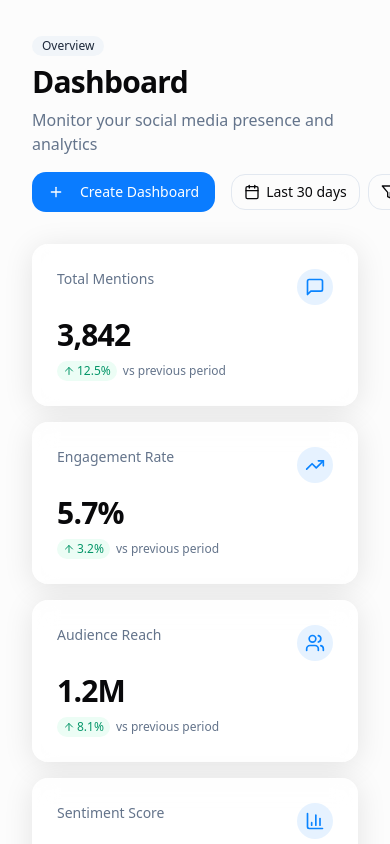
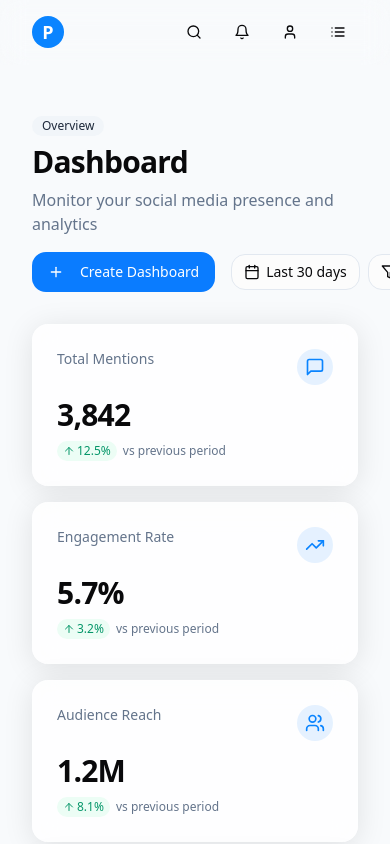
Before and after one commit to ns9666/brandpulse-graphica, a React (Vite) app: page / in a window 390 px wide. Shown: the top 844 px of the page. Built offline with nearby package versions, Linux system fonts and the light colour scheme; sample sign-in values are in the browser's storage.

Commit message:
Fix: Dashboard and analytics issues
Fixes dashboard unresponsiveness and visibility issues in the analytics and mentions sections.

```diff
--- a/src/pages/Index.tsx
+++ b/src/pages/Index.tsx
@@ -8,12 +8,16 @@ import MetricsOverview from '@/components/dashboard/MetricsOverview';
 import SentimentAnalysis from '@/components/dashboard/SentimentAnalysis';
 import PredictiveInsights from '@/components/dashboard/PredictiveInsights';
 import MentionsChart from '@/components/dashboard/MentionsChart';
+import Navbar from '@/components/layout/Navbar';
 
 const Index = () => {
   const navigate = useNavigate();
 
   return (
-    <div className="container py-8">
+    <div className="min-h-screen bg-slate-50 dark:bg-slate-900">
+      <Navbar />
+
+      <main className="container pt-28 pb-16">
         <DashboardHeader
           title="Dashboard"
           description="Monitor your social media presence and analytics"
@@ -24,13 +28,16 @@ const Index = () => {
           }
         />
 
-      <div className="grid gap-4 md:grid-cols-2 lg:grid-cols-3 mt-6">
+        <div className="grid gap-6 md:grid-cols-2 lg:grid-cols-3 mt-6">
           <MetricsOverview />
           <SentimentAnalysis />
           <PredictiveInsights />
         </div>
 
+        <div className="mt-6">
           <MentionsChart />
+        </div>
+      </main>
     </div>
   );
 };
```
Lines whose indentation alone changed are shown as unchanged.
